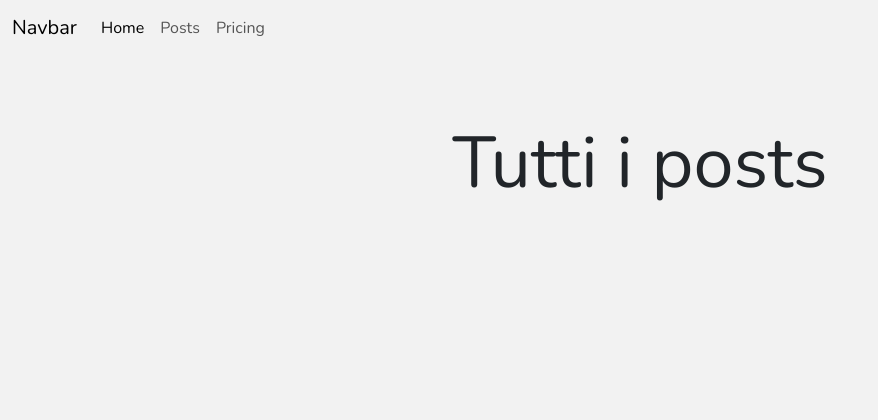
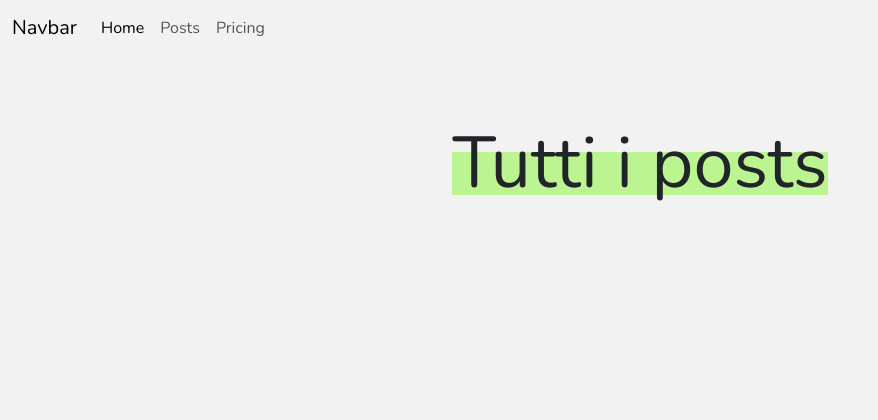
Before and after one commit to peppe2412/Blog, a PHP site: page /views/posts/index.php in a window 1280 px wide. Shown: the top 420 px of the page, without its empty margins (0-878 px from the left). Run offline with PHP 8.4, Linux system fonts and the light colour scheme; data that the repository does not hold is empty; some libraries are stand-ins or nearby versions.

Commit message:
Index posts title effect

```diff
--- a/assets/css/style.css
+++ b/assets/css/style.css
@@ -166,9 +166,35 @@ body {
   transform: scale(1.1);
 }
 
+.header-index-posts {
+  padding-top: 120px;
+}
 
-.header-index-posts{
-  padding-top: 120px;
+.index-posts-title {
+  position: relative;
+  display: inline-flex;
+}
+
+.index-posts-title::after {
+  content: "";
+  position: absolute;
+  height: 50%;
+  left: 0;
+  right: 0;
+  top: 2rem;
+  width: 0;
+  z-index: -1;
+  background-color: rgba(157, 246, 89, 0.626);
+  animation: effect-index-title 2s forwards;
+}
+
+@keyframes effect-index-title {
+  from {
+    width: 0;
+  }
+  to {
+    width: 100%;
+  }
 }
 
 .img_404 {
--- a/views/posts/index.php
+++ b/views/posts/index.php
@@ -12,7 +12,7 @@ ob_start();
 <header class="container header-index-posts">
     <div class="row justify-content-center">
         <div class="col-12 col-lg-8 text-center">
-            <h1 class="display-2">Tutti i posts</h1>
+            <h1 class="display-2 index-posts-title">Tutti i posts</h1>
         </div>
     </div>
 </header>
```
